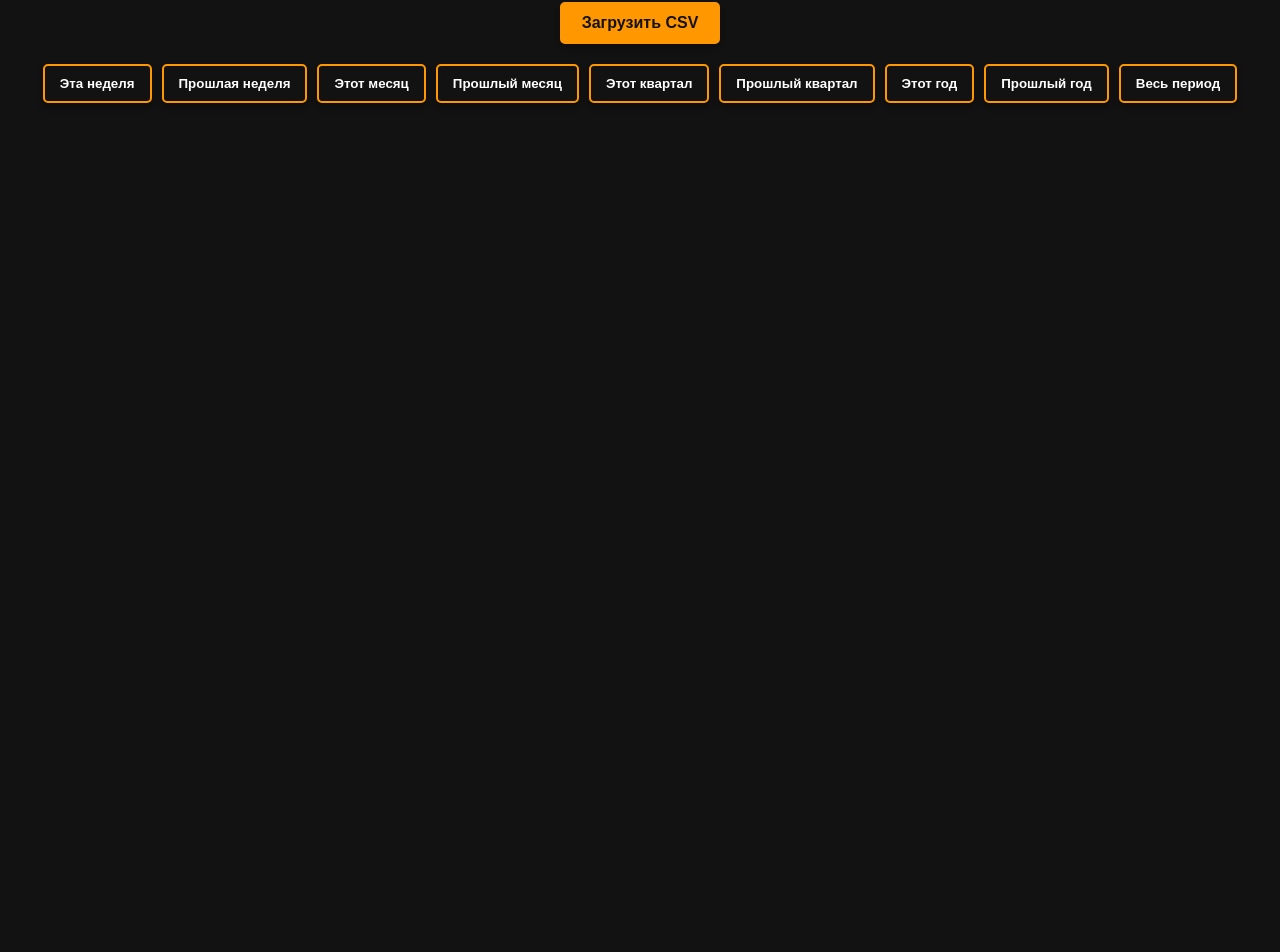
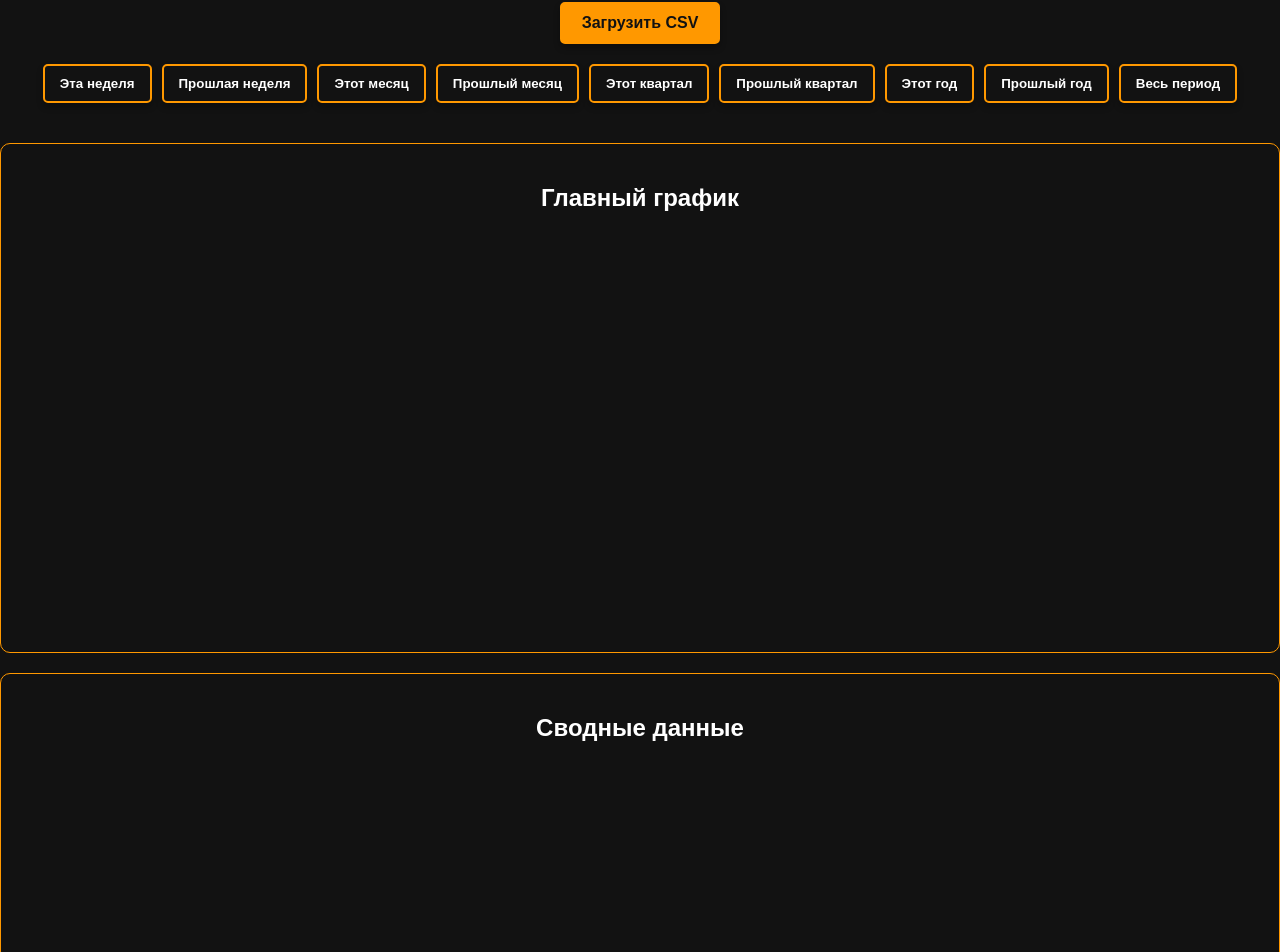
Before and after one commit to DanilMus/WebTableAnalyser, a Vue app: page / in a window 1280 px wide. Shown: the part 100-1052 px from the top of the page. Built offline with nearby package versions, Linux system fonts and the light colour scheme.

Commit message:
Dev: добавлены заголовки для графиков

```diff
--- a/src/App.vue
+++ b/src/App.vue
@@ -1,7 +1,7 @@
 <script setup>
 import { ref } from "vue";
 import FileUploader from "@/components/FileUploader.vue";
-import TableChart from "@/components/TableChart.vue";
+import TableChart from "@/components/TableCharts.vue";
 
 const csvData = ref([]); // Реактивные данные для графика
 
--- a/src/components/TableChart.vue
+++ b/src/components/TableCharts.vue
@@ -6,7 +6,7 @@ import {
     updateChart, updateSummaryChart, updatePercentChangeChart,
     getAvailableColumns, filterDataPeriod
 }
-from "@/utils/chartBuilder.js";
+from "@/utils/chartsBuilder.js";
 
 const toast = useToast(); // Инициализация уведомлений
 const props = defineProps({ chartData: Array }); // Получаем данные через пропсы
@@ -56,31 +56,38 @@ watch([selectedPeriod, selectedColumns], () => {
             <button @click="selectedPeriod = 'all'">Весь период</button>
         </div>
 
-        <!-- Секция выбора столбцов и графика-->
-        <div>
-            <!-- Перебор доступных столбцов -->
-            <div class="column-selector">
+        <!-- Перебор доступных столбцов -->
+        <div class="column-selector">
                 <label v-for="column in availableColumns" :key="column">
                     <input type="checkbox" v-model="selectedColumns" :value="column" />
                     {{ column }}
                 </label>
             </div>
 
+        <!-- Секция выбора столбцов и графика-->
+        <div class="chart-section">
+            <h2 class="chart-title">Главный график</h2>
             <!-- График -->
             <div ref="chartRef" style="width: 100%; height: 400px;"></div>
         </div>
 
         <!-- Диаграмма сводки (min, avg, max) -->
-        <div ref="summaryChartRef" style="width: 100%; height: 400px; margin-top: 20px;"></div>
+        <div class="chart-section">
+            <h2 class="chart-title">Сводные данные</h2>
+            <div ref="summaryChartRef" style="width: 100%; height: 400px;"></div>
+        </div>
 
         <!-- Диаграмма процентных изменений -->
-        <div ref="percentChangeChartRef" style="width: 100%; height: 400px; margin-top: 20px;"></div>
+        <div class="chart-section">
+            <h2 class="chart-title">График в процентном изменении</h2>
+            <div ref="percentChangeChartRef" style="width: 100%; height: 400px;"></div>
+        </div>
     </div>
 </template>
 
 <style scoped>
-/* Стили для фильтров */
-.filters {
+/* Общие стили для контейнеров */
+.filters, .column-selector {
     margin-bottom: 20px;
     display: flex;
     flex-wrap: wrap;
@@ -108,15 +115,7 @@ button:hover {
     border-color: var(--primary-color);
 }
 
-/* Секция выбора столбцов */
-.column-selector {
-    margin-bottom: 20px;
-    display: flex;
-    flex-wrap: wrap;
-    gap: 15px;
-    justify-content: center;
-}
-
+/* Стили для чекбоксов */
 .column-selector label {
     cursor: pointer;
     color: var(--text-color);
@@ -126,20 +125,27 @@ button:hover {
     gap: 5px;
 }
 
-/* Стили для чекбоксов */
+/* Стили для лейблов чекбоксов */
 input[type="checkbox"] {
     accent-color: var(--primary-color);
     width: 16px;
     height: 16px;
 }
 
-/* График */
-.chart-container {
-    width: 100%;
-    height: 400px;
-    border: 2px solid var(--primary-color);
+/* Стили для секций с графиками */
+.chart-section {
+    margin-top: 20px;
+    padding: 20px;
+    border: 1px solid var(--primary-color);
     border-radius: 10px;
     background: var(--background-color);
-    box-shadow: 0 4px 10px rgba(0, 0, 0, 0.5);
+}
+
+/* Стили для заголовков графиков */
+.chart-title {
+    text-align: center;
+    color: var(--text-color);
+    margin-bottom: 20px;
+    font-size: 1.5em;
 }
 </style>
```
Also changed, not shown: src/utils/chartsBuilder.js (renamed from src/utils/chartBuilder.js).
